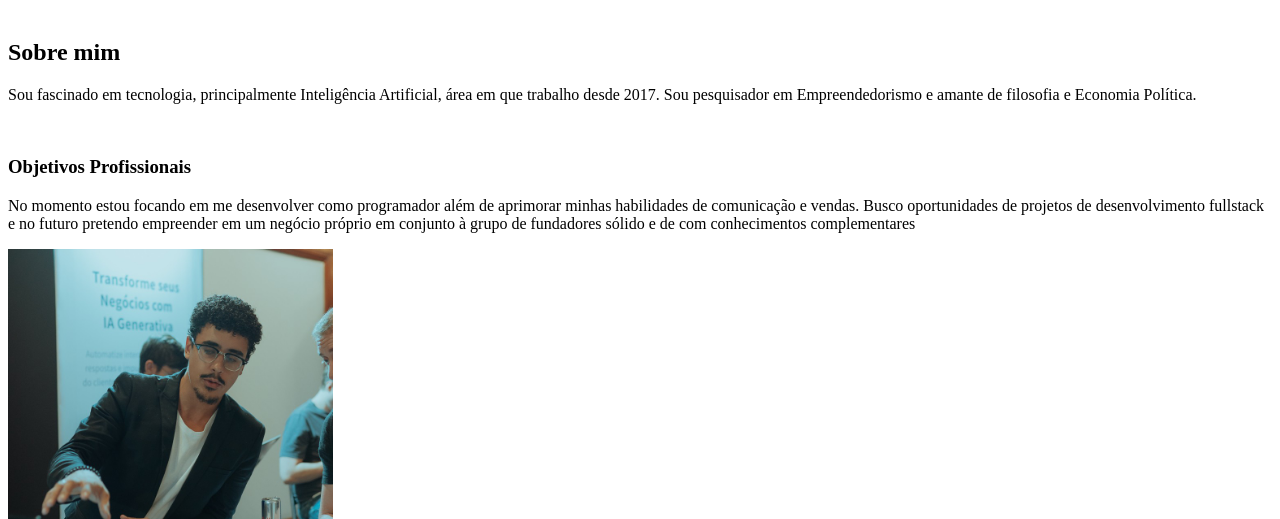
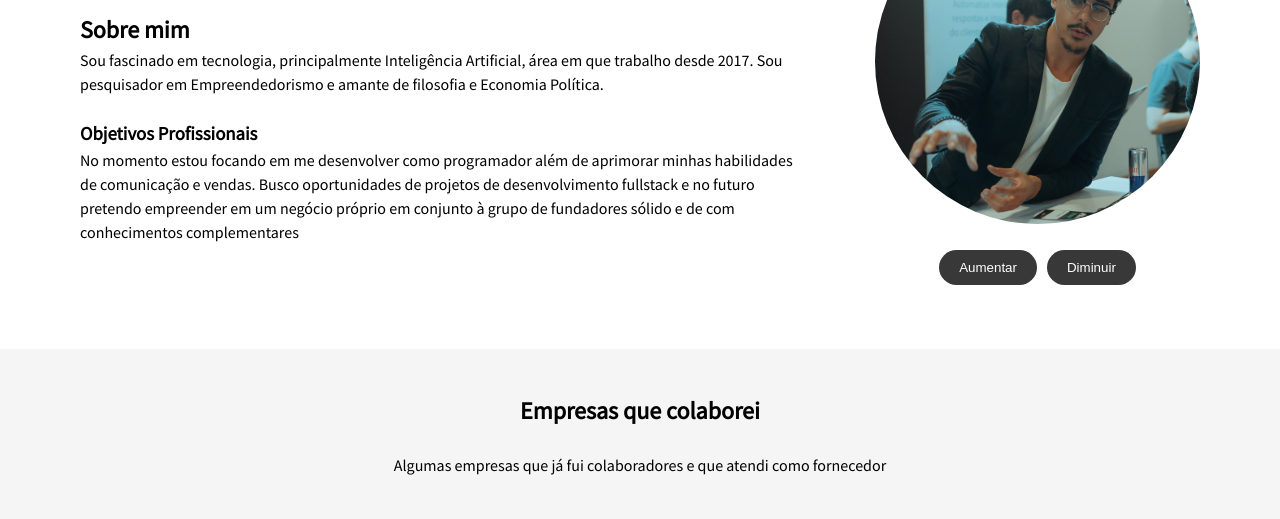
Before and after one commit to gabrielcarva/site-portfolio-pessoal-html-css-js, a plain HTML site: page index.html in a window 1280 px wide. Shown: the part 221-740 px from the top of the page. Drawn offline with Linux system fonts and the light colour scheme.

Commit message:
Update index.html
Alterando caminho do arquivo CSS dentro do header

```diff
--- a/index.html
+++ b/index.html
@@ -4,7 +4,7 @@
     <meta charset="UTF-8">
     <meta http-equiv="X-UA-Compatible" content="IE=edge">
     <meta name="viewport" content="width=device-width, initial-scale=1.0">
-    <link rel="stylesheet" type="text/css" href="../Projeto Final Nota 10 - Gobola/Estilos/css.css">
+    <link rel="stylesheet" type="text/css" href="Estilos/css.css">
     <link rel="icon" href="Imagens/Icone_Portfolio_Site.png"> <!--Gera o icone do site-->
     <link href='https://fonts.googleapis.com/css?family=Source+Sans+Pro' rel='stylesheet'>
     <title>Gabriel Carvalho</title>
```
